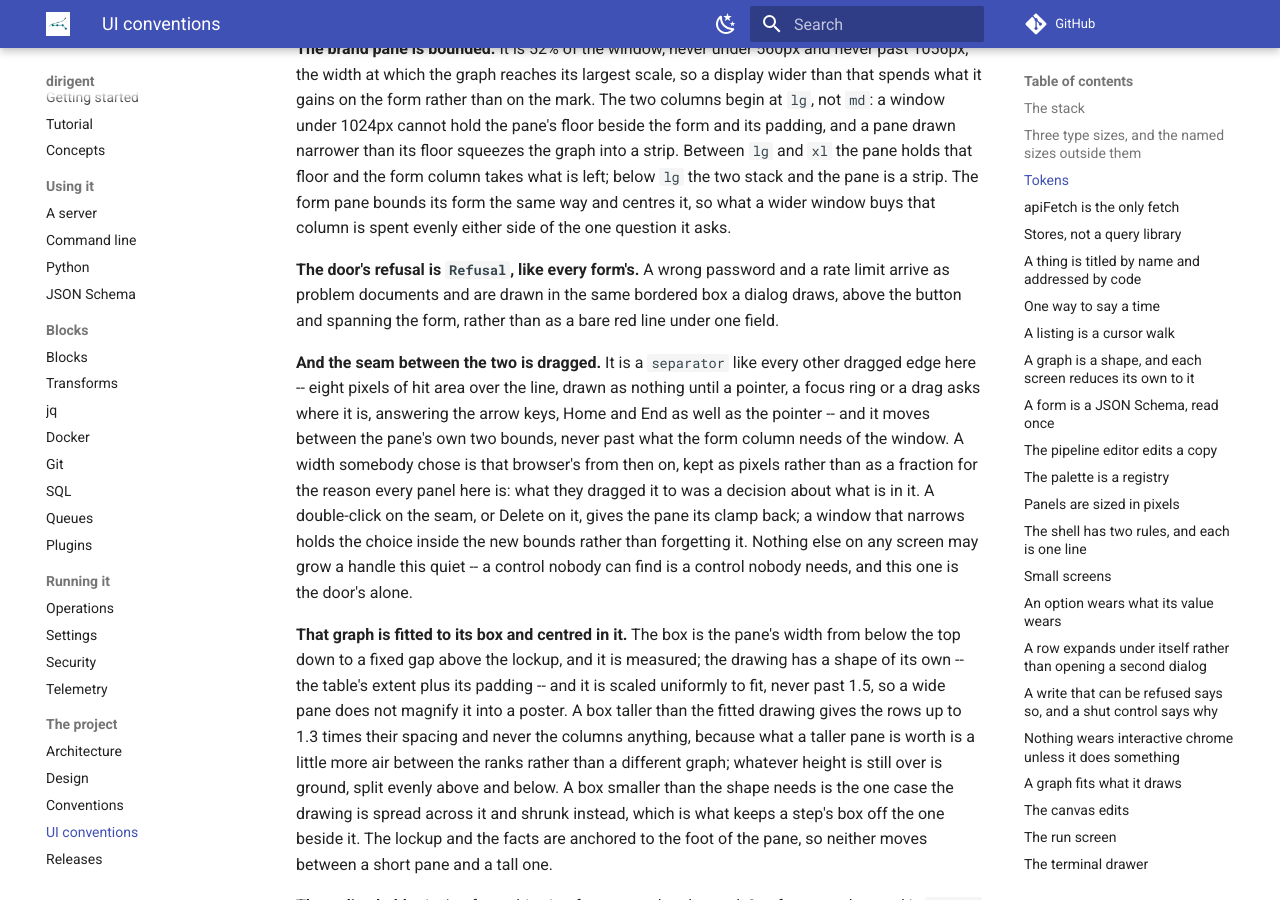
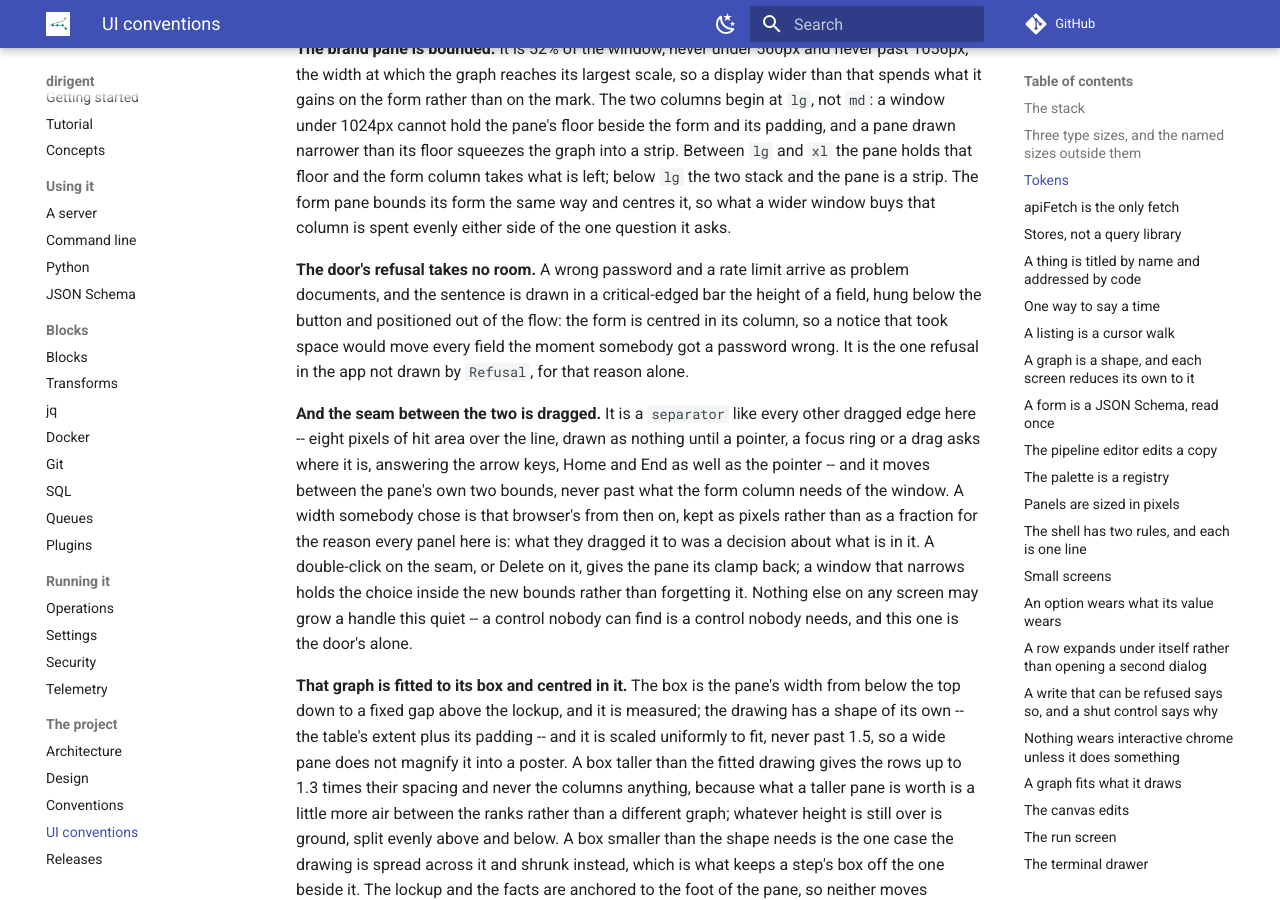
Before and after one commit to winterop-com/dirigent, an MkDocs documentation site: the page built from docs/ui-conventions.md, in a window 1280 px wide and 900 px high, scrolled down 5902 px. Built offline with MkDocs 1.6.1 and Material for MkDocs 9.7.7, drawn with Linux system fonts in a browser that asks for light colours; comment, search, counter and statistics services are not loaded.

Commit message:
feat(ui): the login's refusal hangs below the button, out of the flow
The centred form would move on every wrong password if the notice took
space, so the server's sentence is drawn in a critical-edged bar the
height of a field, positioned below the Sign in button. It is the one
refusal in the app not drawn by Refusal.

```diff
--- a/docs/ui-conventions.md
+++ b/docs/ui-conventions.md
@@ -199,9 +199,11 @@ pane holds that floor and the form column takes what is left; below `lg` the two
 pane is a strip. The form pane bounds its form the same way and centres it, so what a wider
 window buys that column is spent evenly either side of the one question it asks.
 
-**The door's refusal is `Refusal`, like every form's.** A wrong password and a rate limit arrive
-as problem documents and are drawn in the same bordered box a dialog draws, above the button
-and spanning the form, rather than as a bare red line under one field.
+**The door's refusal takes no room.** A wrong password and a rate limit arrive as problem
+documents, and the sentence is drawn in a critical-edged bar the height of a field, hung below
+the button and positioned out of the flow: the form is centred in its column, so a notice that
+took space would move every field the moment somebody got a password wrong. It is the one
+refusal in the app not drawn by `Refusal`, for that reason alone.
 
 **And the seam between the two is dragged.** It is a `separator` like every other dragged edge
 here -- eight pixels of hit area over the line, drawn as nothing until a pointer, a focus ring or
```
Also changed, not shown: packages/dirigent-server/frontend/src/pages/Login.tsx (+15 -4 lines).
